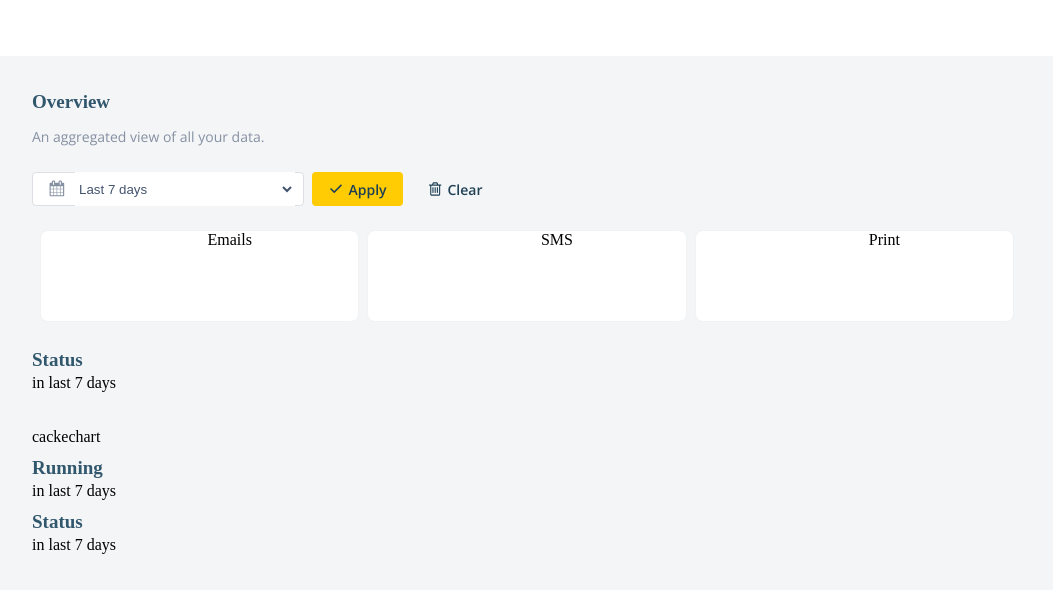
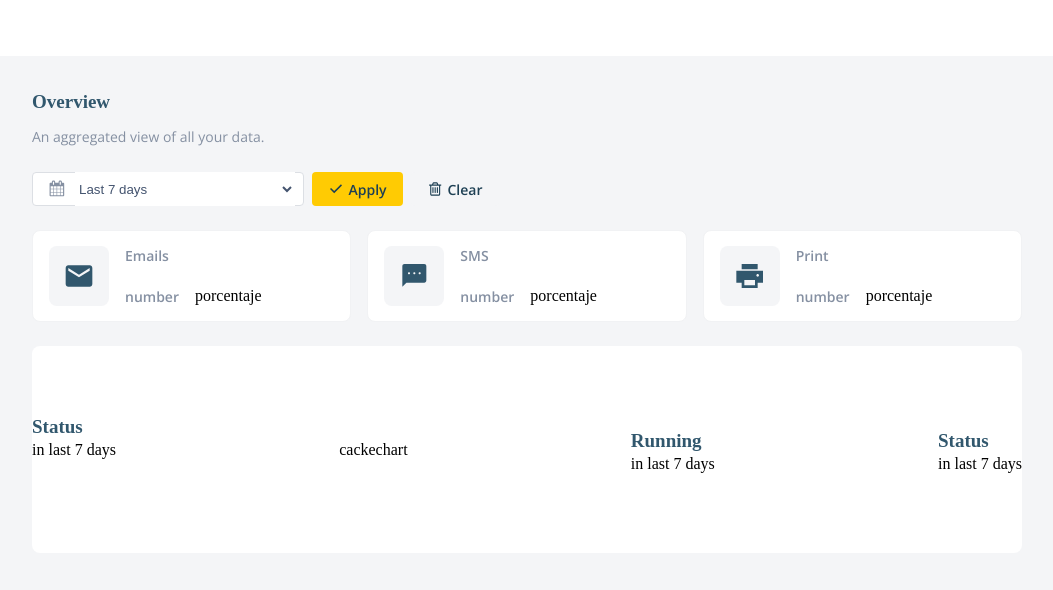
Before and after one commit to ctupac999/Graphics-html-css-js, a plain HTML site: page index.html in a window 1280 px wide. Shown: the whole page, without its empty margins (113-1166 px from the left). Drawn offline with nearby package versions, Linux system fonts and the light colour scheme.

Commit message:
indicators in progress

```diff
--- a/index.css
+++ b/index.css
@@ -11,17 +11,13 @@
     box-sizing: border-box;
 }
 
-body {
-    min-height: 100dvh;
-}
-
 main,
 section,
 article,
 h3,
 h4,
 form,
-button {
+button{
     display: flex;
     flex-direction: column;
     justify-content: center;
@@ -78,7 +74,7 @@ main section {
     gap: 8px;
 }
 
-section{
+#heading{
     width: 990px;
 }
 
@@ -115,6 +111,10 @@ form {
     background-color: var(--secondary-backgruoud-color);
     gap: 8px;
     align-items: center;
+}
+
+form label{
+    height: 10px;
 }
 
 form svg {
@@ -179,20 +179,74 @@ button {
 #counters {
     height: 92px;
     flex-direction: row;
+    justify-content: space-between;
 }
 
 #counters article{
     width: 319.33px;
+    padding: 16px;
     flex-direction: row;
     border-radius: 8px;
     border-width: 1px;
     border-style: solid;
     border-color: var(--counterss-border-color);
     background-color: var(--secondary-backgruoud-color);
+    gap:16px;
+    align-items: center;
+    justify-content: left;
 }
-
 
 #counters svg {
     height: 60px;
     width: 60px;
 }
+
+#counters h4{
+    height: 60px;
+    justify-content: space-between;
+    font-weight: 600;
+}
+
+#emails svg,#sms svg,#print svg{
+    height: 60px;
+    width:60px;
+    border-radius: 8px;
+}
+
+#emails svg{
+    background: url(./email.svg);
+    background-size: auto;
+    background-repeat: no-repeat;
+    background-position: center;
+    background-color: var(--primary-background-color);
+}
+
+#sms svg{
+    background: url(./sms.svg);
+    background-size: auto;
+    background-repeat: no-repeat;
+    background-position: center;
+    background-color: var(--primary-background-color);
+
+}
+#print svg{
+    background: url(./print.svg);
+    background-size: auto;
+    background-repeat: no-repeat;
+    background-position: center;
+    background-color: var(--primary-background-color);
+}
+
+#counters data{
+    align-self: flex-end;
+}
+
+#indicators {
+    height: 207px;
+    width: 990pxs;
+    border-radius: 8px;
+    flex-direction: row;
+    justify-content: space-between;
+    background-color: var(--secondary-backgruoud-color);
+
+}
--- a/index.html
+++ b/index.html
@@ -38,15 +38,27 @@
         <section id="counters">
             <article id="emails">
                 <svg></svg>
-                Emails</article>
+                <h4>Emails
+                    <data>number</data>
+                </h4>
+                <data>porcentaje</data>
+            </article>
             <article id="sms">
                 <svg></svg>
-                SMS</article>
+                <h4>SMS
+                    <data>number</data>
+                </h4>
+                <data>porcentaje</data>
+            </article>
             <article id="print">
                 <svg></svg>
-                Print</article>
+                <h4>Print
+                    <data>number</data>
+                </h4>
+                <data>porcentaje</data>
+            </article>
         </section>
-        <section>
+        <section id="indicators">
             <article id="status">
                 <h3>Status</h3>
                 <div>in last 7 days </div>
```
Also changed, not shown: email.svg (added), print.svg (added), sms.svg (added).
